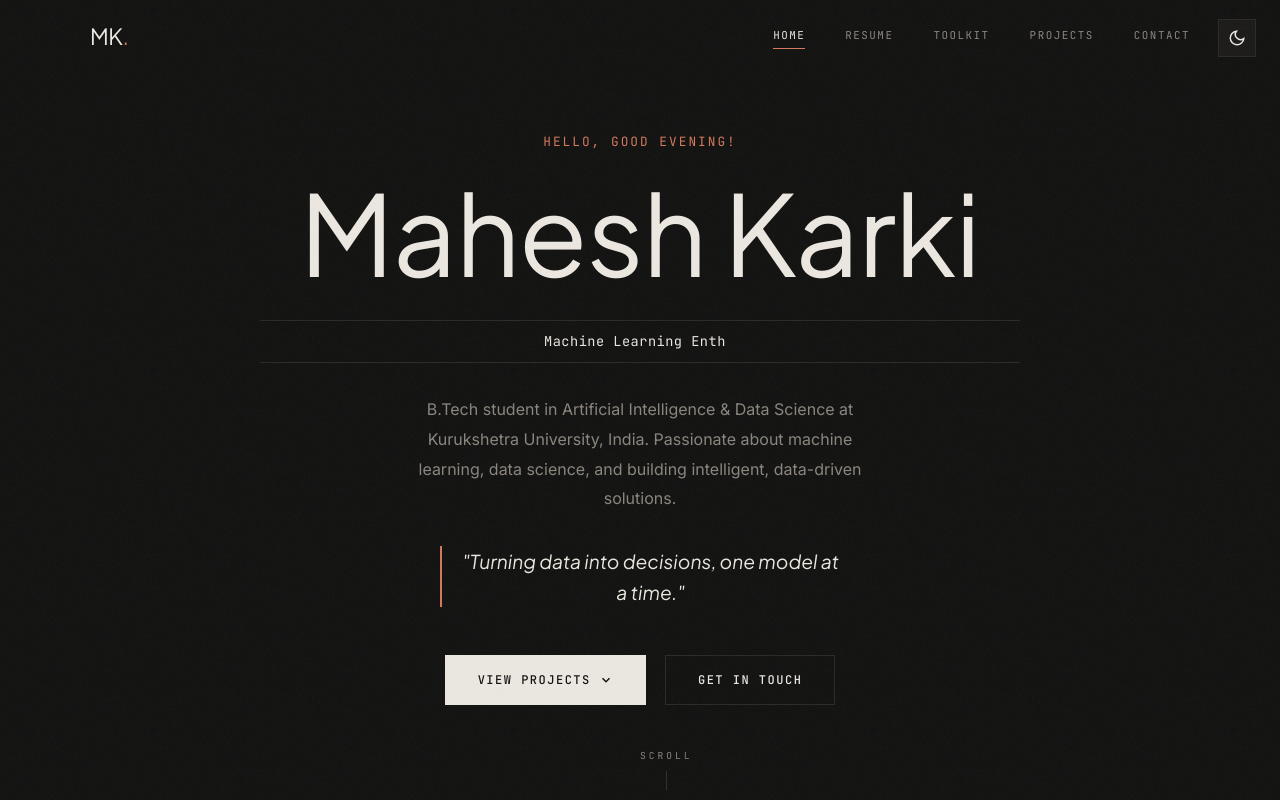
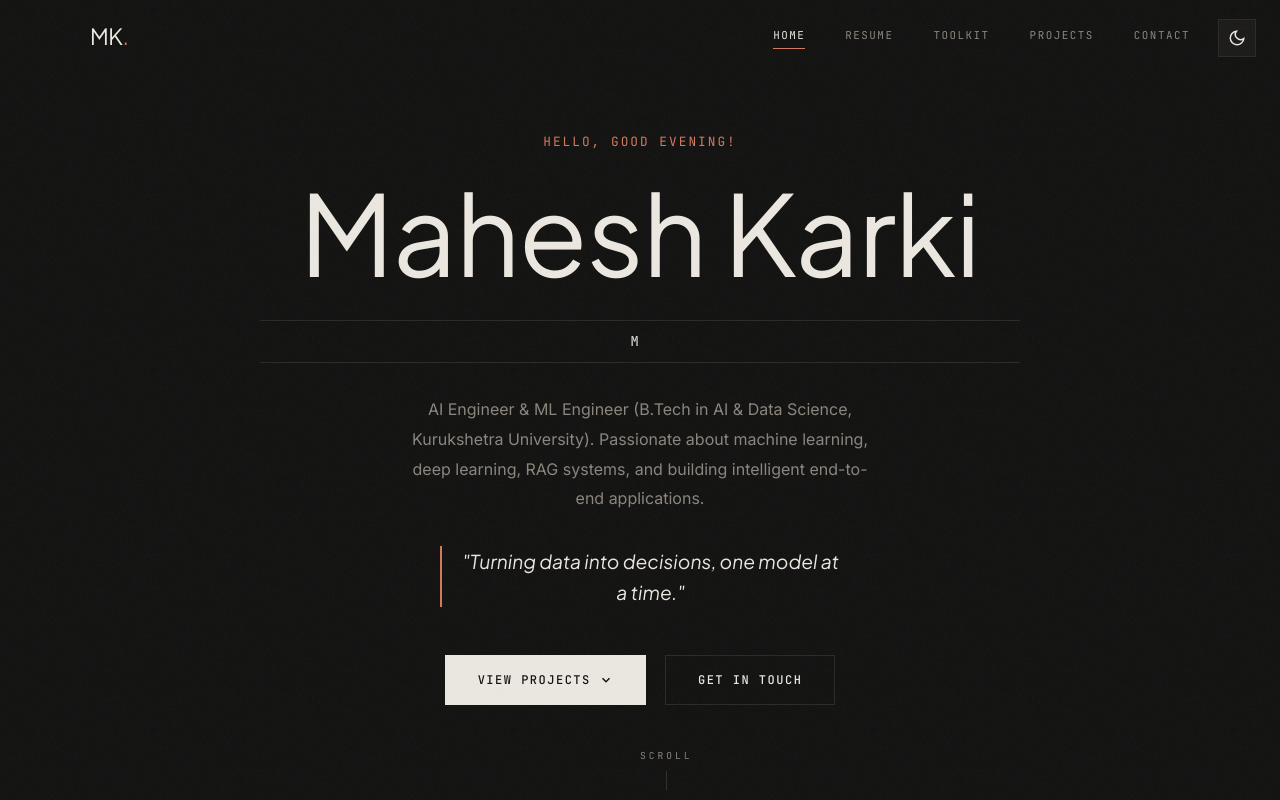
Before and after one commit to Maheshkarkii/Portfolio, a React (Vite) app: page / in a window 1280 px wide. Shown: the top 800 px of the page. Built offline with nearby package versions, Linux system fonts and the light colour scheme.

Commit message:
update: change title to AI Engineer & ML Engineer

```diff
--- a/index.html
+++ b/index.html
@@ -6,8 +6,8 @@
   <link rel="icon" type="image/svg+xml" href="/vite.svg" />
   <meta name="viewport" content="width=device-width, initial-scale=1.0" />
   <meta name="description"
-    content="Portfolio of Mahesh Karki - AI and DS Engineering Student at Kurukshetra University, India." />
-  <title>Mahesh Karki | Portfolio</title>
+    content="Portfolio of Mahesh Karki - AI Engineer & ML Engineer." />
+  <title>Mahesh Karki | AI Engineer & ML Engineer</title>
 </head>
 
 <body>
--- a/src/components/ChatBot.jsx
+++ b/src/components/ChatBot.jsx
@@ -5,7 +5,7 @@ import './ChatBot.css'
 const knowledge = [
     {
         keys: ['who', 'about', 'yourself', 'mahesh', 'introduce', 'tell me'],
-        answer: "Mahesh Karki is a 4th-year B.Tech student in Artificial Intelligence & Data Science at Kurukshetra University, India. He's passionate about machine learning, data-driven solutions, and building intelligent applications."
+        answer: "Mahesh Karki is an AI Engineer & ML Engineer (B.Tech student in AI & DS at Kurukshetra University, India). He's passionate about machine learning, deep learning, RAG systems, and building intelligent end-to-end applications."
     },
     {
         keys: ['skill', 'tech', 'stack', 'technology', 'good at', 'know', 'tools'],
--- a/src/components/Hero.jsx
+++ b/src/components/Hero.jsx
@@ -27,10 +27,10 @@ function Hero() {
     }, [])
 
     const roles = [
-        'AI & Data Science Student',
-        'Machine Learning Enthusiast',
-        'Data-Driven Problem Solver',
-        'Deep Learning Explorer',
+        'AI Engineer',
+        'ML Engineer',
+        'Deep Learning Practitioner',
+        'Intelligent Systems Builder',
     ]
 
     // Typing animation
@@ -88,8 +88,8 @@ function Hero() {
 
                     <div className="hero__bio animate-in">
                         <p>
-                            B.Tech student in Artificial Intelligence &amp; Data Science at Kurukshetra University, India.
-                            Passionate about machine learning, data science, and building intelligent, data-driven solutions.
+                            AI Engineer &amp; ML Engineer (B.Tech in AI &amp; Data Science, Kurukshetra University).
+                            Passionate about machine learning, deep learning, RAG systems, and building intelligent end-to-end applications.
                         </p>
                     </div>
 
```
